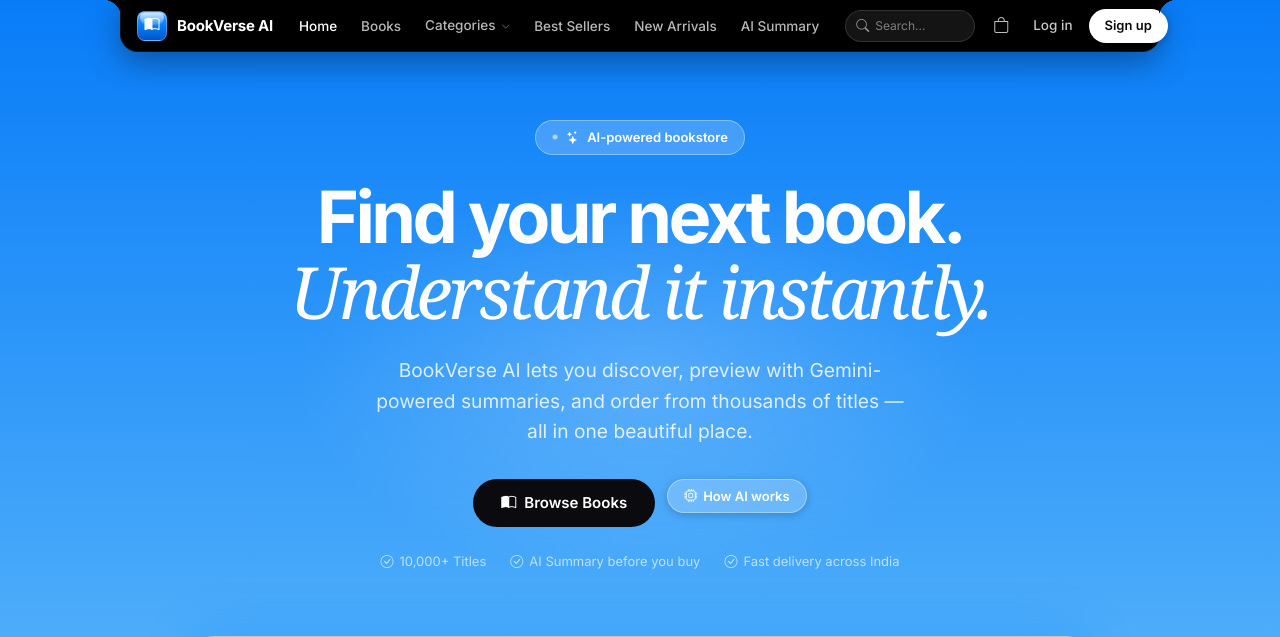
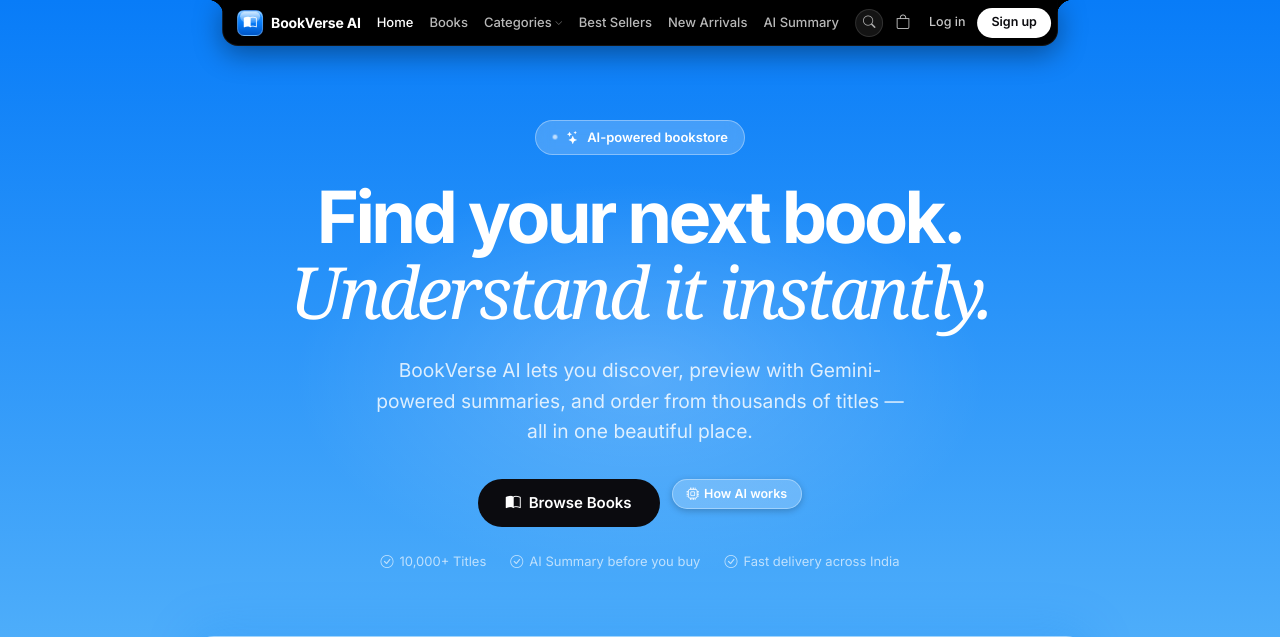
Before and after one commit to Angel5326/bookverse-ai, a Django app: page / in a window 1280 px wide. Shown: the top 637 px of the page. Run offline with Django 5.2, Linux system fonts and the light colour scheme; data that the repository does not hold is empty; parts of the project's set-up code (start-up, migrations or seed data) failed here and were passed over; some web fonts are replaced.

Commit message:
feat(ui): refine navbar to compact width and optical alignment

```diff
--- a/static/css/style.css
+++ b/static/css/style.css
@@ -147,15 +147,15 @@ a:hover { color: var(--blue); }
 }
 
 /* ============================================================
-   5. NAVBAR — TOP-DOCKED NOTCH (SUPASTE STYLE)
+   5. NAVBAR — COMPACT TOP-DOCKED NOTCH (SUPASTE STYLE)
    ============================================================ */
 .bv-navbar {
   position: fixed;
   top: 0;
   left: 50%;
   transform: translateX(-50%);
-  width: auto;
-  max-width: min(1040px, calc(100vw - 24px));
+  width: max-content;
+  max-width: min(840px, calc(100vw - 20px));
   z-index: 1050;
   transition: transform var(--transition);
 }
@@ -165,12 +165,12 @@ a:hover { color: var(--blue); }
   display: flex;
   align-items: center;
   justify-content: space-between;
-  gap: 22px;
+  gap: 14px;
   background: #000000;
-  height: 52px;
-  padding: 0 8px 0 16px;
-  border-radius: 0 0 18px 18px;
-  box-shadow: 0 10px 32px rgba(0, 0, 0, 0.35);
+  height: 46px;
+  padding: 0 6px 0 14px;
+  border-radius: 0 0 16px 16px;
+  box-shadow: 0 8px 28px rgba(0, 0, 0, 0.38);
   border: 1px solid rgba(255, 255, 255, 0.08);
   border-top: none;
 }
@@ -180,10 +180,10 @@ a:hover { color: var(--blue); }
   content: "";
   position: absolute;
   top: 0;
-  left: -18px;
-  width: 18px;
-  height: 18px;
-  background: radial-gradient(circle at 0% 100%, transparent 18px, #000000 18.5px);
+  left: -16px;
+  width: 16px;
+  height: 16px;
+  background: radial-gradient(circle at 0% 100%, transparent 16px, #000000 16.5px);
   pointer-events: none;
 }
 
@@ -191,51 +191,54 @@ a:hover { color: var(--blue); }
   content: "";
   position: absolute;
   top: 0;
-  right: -18px;
-  width: 18px;
-  height: 18px;
-  background: radial-gradient(circle at 100% 100%, transparent 18px, #000000 18.5px);
+  right: -16px;
+  width: 16px;
+  height: 16px;
+  background: radial-gradient(circle at 100% 100%, transparent 16px, #000000 16.5px);
   pointer-events: none;
 }
 
 /* Brand */
 .bv-navbar__brand {
-  display: flex;
-  align-items: center;
-  gap: 10px;
+  display: inline-flex;
+  align-items: center;
+  gap: 8px;
   color: #ffffff;
   font-weight: 700;
-  font-size: 15px;
+  font-size: 14px;
   letter-spacing: -0.015em;
   white-space: nowrap;
   text-decoration: none;
+  line-height: 1;
 }
 
 .bv-brand-title {
   color: #ffffff;
   font-weight: 700;
-  font-size: 15px;
+  font-size: 14px;
   letter-spacing: -0.015em;
-}
-
-/* 3D Glossy App Icon (matching Supaste macOS icon) */
+  line-height: 1;
+}
+
+/* 3D Glossy App Icon */
 .bv-logo-mark {
   position: relative;
-  width: 30px;
-  height: 30px;
+  width: 26px;
+  height: 26px;
   background: linear-gradient(180deg, #3aa0ff 0%, #087cf8 50%, #0056c6 100%);
-  border-radius: 8px;
-  display: flex;
+  border-radius: 7px;
+  display: inline-flex;
   align-items: center;
   justify-content: center;
   color: #ffffff;
+  font-size: 13px;
   flex-shrink: 0;
-  box-shadow: 0 2px 6px rgba(0, 0, 0, 0.35), inset 0 1px 0 rgba(255, 255, 255, 0.55);
+  box-shadow: 0 2px 5px rgba(0, 0, 0, 0.35), inset 0 1px 0 rgba(255, 255, 255, 0.55);
   border: 1px solid rgba(255, 255, 255, 0.25);
   overflow: hidden;
-}
-
-/* Specular reflection bubble on top half */
+  line-height: 1;
+}
+
 .bv-logo-mark::before {
   content: "";
   position: absolute;
@@ -244,26 +247,35 @@ a:hover { color: var(--blue); }
   right: 2px;
   height: 46%;
   background: linear-gradient(180deg, rgba(255, 255, 255, 0.75) 0%, rgba(255, 255, 255, 0.12) 100%);
-  border-radius: 6px 6px 10px 10px;
+  border-radius: 5px 5px 8px 8px;
   pointer-events: none;
 }
 
-/* Nav links */
+/* Nav links in optical line alignment */
 .bv-navbar__links {
   display: flex;
   align-items: center;
-  gap: 16px;
+  gap: 12px;
   list-style: none;
   margin: 0;
   padding: 0;
 }
 
+.bv-navbar__links li {
+  display: inline-flex;
+  align-items: center;
+  line-height: 1;
+}
+
 .bv-navbar__links a,
 .bv-navbar__links button.nav-link-btn {
+  display: inline-flex;
+  align-items: center;
   color: rgba(255, 255, 255, 0.72);
-  font-size: 13.5px;
+  font-size: 13px;
   font-weight: 500;
-  padding: 6px 4px;
+  line-height: 1;
+  padding: 4px 2px;
   transition: color 0.15s ease;
   background: none;
   border: none;
@@ -278,8 +290,21 @@ a:hover { color: var(--blue); }
   color: #ffffff;
 }
 
+.bv-dropdown-icon {
+  font-size: 8px;
+  margin-left: 3px;
+  opacity: 0.7;
+  display: inline-block;
+  vertical-align: middle;
+}
+
 /* Dropdown */
-.bv-dropdown { position: relative; }
+.bv-dropdown {
+  position: relative;
+  display: inline-flex;
+  align-items: center;
+  line-height: 1;
+}
 
 .bv-dropdown__menu {
   display: none;
@@ -287,7 +312,7 @@ a:hover { color: var(--blue); }
   top: calc(100% + 8px);
   left: 50%;
   transform: translateX(-50%);
-  min-width: 180px;
+  min-width: 170px;
   background: #111116;
   border: 1px solid rgba(255, 255, 255, 0.12);
   border-radius: var(--radius-md);
@@ -309,6 +334,7 @@ a:hover { color: var(--blue); }
   font-size: 13px;
   text-decoration: none;
   transition: background 0.15s ease, color 0.15s ease;
+  line-height: 1.4;
 }
 
 .bv-dropdown__menu a:hover {
@@ -316,24 +342,38 @@ a:hover { color: var(--blue); }
   color: #ffffff;
 }
 
-/* Compact Search */
+/* Right actions */
+.bv-navbar__actions {
+  display: inline-flex;
+  align-items: center;
+  gap: 6px;
+  flex-shrink: 0;
+  line-height: 1;
+}
+
+/* Compact Expanding Search */
 .bv-navbar__search-compact {
-  display: flex;
+  display: inline-flex;
   align-items: center;
   background: rgba(255, 255, 255, 0.08);
   border: 1px solid rgba(255, 255, 255, 0.12);
   border-radius: var(--radius-pill);
-  height: 32px;
-  padding: 0 10px;
-  gap: 6px;
-  transition: width var(--transition), background var(--transition), border-color var(--transition);
-  width: 130px;
-}
-
+  height: 28px;
+  width: 28px;
+  padding: 0 7px;
+  gap: 5px;
+  overflow: hidden;
+  transition: width 0.25s cubic-bezier(0.16, 1, 0.3, 1), background 0.18s, border-color 0.18s;
+  cursor: pointer;
+  line-height: 1;
+}
+
+.bv-navbar__search-compact:hover,
 .bv-navbar__search-compact:focus-within {
-  width: 175px;
+  width: 135px;
   background: rgba(255, 255, 255, 0.14);
   border-color: rgba(255, 255, 255, 0.28);
+  padding: 0 10px;
 }
 
 .bv-navbar__search-compact input {
@@ -344,35 +384,40 @@ a:hover { color: var(--blue); }
   font-size: 12px;
   width: 100%;
   font-family: var(--font-body);
-}
-
-.bv-navbar__search-compact input::placeholder { color: rgba(255, 255, 255, 0.45); }
-.bv-navbar__search-icon { color: rgba(255, 255, 255, 0.55); font-size: 13px; }
-
-/* Right actions */
-.bv-navbar__actions {
-  display: flex;
-  align-items: center;
-  gap: 10px;
+  opacity: 0;
+  transition: opacity 0.2s;
+  line-height: 1;
+}
+
+.bv-navbar__search-compact:hover input,
+.bv-navbar__search-compact:focus-within input {
+  opacity: 1;
+}
+
+.bv-navbar__search-icon {
+  color: rgba(255, 255, 255, 0.65);
+  font-size: 12.5px;
   flex-shrink: 0;
+  line-height: 1;
 }
 
 /* Icon button (cart, etc.) */
 .bv-nav-icon-btn {
   position: relative;
-  width: 32px;
-  height: 32px;
-  display: flex;
+  width: 28px;
+  height: 28px;
+  display: inline-flex;
   align-items: center;
   justify-content: center;
   color: rgba(255, 255, 255, 0.75);
-  font-size: 16px;
+  font-size: 14.5px;
   border-radius: var(--radius-pill);
   background: transparent;
   border: none;
   cursor: pointer;
   transition: color var(--transition), background var(--transition);
   text-decoration: none;
+  line-height: 1;
 }
 
 .bv-nav-icon-btn:hover {
@@ -384,8 +429,8 @@ a:hover { color: var(--blue); }
   position: absolute;
   top: 0;
   right: 0;
-  min-width: 16px;
-  height: 16px;
+  min-width: 15px;
+  height: 15px;
   background: var(--blue);
   color: #ffffff;
   font-size: 9px;
@@ -394,18 +439,22 @@ a:hover { color: var(--blue); }
   display: flex;
   align-items: center;
   justify-content: center;
-  padding: 0 4px;
+  padding: 0 3px;
   transform: translate(25%, -25%);
+  line-height: 1;
 }
 
 .bv-nav-link-login {
+  display: inline-flex;
+  align-items: center;
   color: rgba(255, 255, 255, 0.78);
-  font-size: 13.5px;
+  font-size: 12.5px;
   font-weight: 500;
   text-decoration: none;
-  padding: 6px 6px;
+  padding: 4px 6px;
   transition: color 0.15s ease;
   white-space: nowrap;
+  line-height: 1;
 }
 
 .bv-nav-link-login:hover {
@@ -417,9 +466,9 @@ a:hover { color: var(--blue); }
   background: #ffffff;
   color: #0b0b0f;
   font-weight: 600;
-  font-size: 13px;
-  height: 34px;
-  padding: 0 16px;
+  font-size: 12.5px;
+  height: 30px;
+  padding: 0 14px;
   border-radius: 9999px;
   border: none;
   cursor: pointer;
@@ -427,16 +476,17 @@ a:hover { color: var(--blue); }
   display: inline-flex;
   align-items: center;
   justify-content: center;
-  gap: 6px;
+  gap: 5px;
   text-decoration: none;
-  box-shadow: 0 2px 8px rgba(0, 0, 0, 0.2);
+  box-shadow: 0 2px 7px rgba(0, 0, 0, 0.22);
   white-space: nowrap;
+  line-height: 1;
 }
 
 .btn-bv-pill-white:hover {
   background: #f4f6fa;
   transform: translateY(-1px);
-  box-shadow: 0 4px 12px rgba(0, 0, 0, 0.25);
+  box-shadow: 0 3px 10px rgba(0, 0, 0, 0.28);
   color: #0b0b0f;
 }
 
--- a/templates/partials/navbar.html
+++ b/templates/partials/navbar.html
@@ -4,29 +4,26 @@
 <nav class="bv-navbar" aria-label="Main navigation">
   <div class="bv-navbar__inner">
 
-    {# ── Brand with 3D glossy icon ── #}
+    {# ── Brand ── #}
     <a href="{% url 'store:home' %}" class="bv-navbar__brand" aria-label="{{ SITE_NAME }} home">
       <div class="bv-logo-mark" aria-hidden="true">
-        <i class="bi bi-book-half" style="font-size:15px;"></i>
+        <i class="bi bi-book-half"></i>
       </div>
       <span class="bv-brand-title">{{ SITE_NAME }}</span>
     </a>
 
-    {# ── Desktop nav links ── #}
+    {# ── Navigation links in logical order ── #}
     <ul class="bv-navbar__links" role="list">
-
       <li>
         <a href="{% url 'store:home' %}" aria-label="Home">Home</a>
       </li>
-
       <li>
         <a href="#books" aria-label="Browse books">Books</a>
       </li>
-
-      {# ── Categories dropdown ── #}
       <li class="bv-dropdown">
         <button class="nav-link-btn" aria-haspopup="true" aria-expanded="false" aria-label="Browse categories">
-          Categories <i class="bi bi-chevron-down" style="font-size:9px;margin-left:2px;opacity:.7;"></i>
+          <span>Categories</span>
+          <i class="bi bi-chevron-down bv-dropdown-icon"></i>
         </button>
         <div class="bv-dropdown__menu" role="menu">
           {% for cat in global_categories %}
@@ -35,31 +32,27 @@
               {{ cat.name }}
             </a>
           {% empty %}
-            <span style="padding:10px 12px;color:rgba(255,255,255,.4);font-size:12px;display:block;">
+            <span style="padding:8px 12px;color:rgba(255,255,255,.4);font-size:12px;display:block;">
               No categories yet
             </span>
           {% endfor %}
         </div>
       </li>
-
       <li>
         <a href="#best-sellers" aria-label="Best sellers">Best Sellers</a>
       </li>
-
       <li>
         <a href="#new-arrivals" aria-label="New arrivals">New Arrivals</a>
       </li>
-
       <li>
         <a href="#ai-summary" aria-label="AI Summaries">AI Summary</a>
       </li>
-
     </ul>
 
-    {# ── Right actions ── #}
+    {# ── Right actions: search trigger, cart, auth ── #}
     <div class="bv-navbar__actions">
 
-      {# Compact expandable search #}
+      {# Compact expanding search icon #}
       <form class="bv-navbar__search-compact" role="search" action="#" method="get">
         {# TODO Person 1: set action to store:search once search view exists #}
         <i class="bi bi-search bv-navbar__search-icon" aria-hidden="true"></i>
@@ -72,7 +65,7 @@
         >
       </form>
 
-      {# Cart icon button with badge #}
+      {# Cart button #}
       <a
         href="#"
         class="bv-nav-icon-btn"
@@ -92,10 +85,10 @@
         <div class="bv-dropdown">
           <button class="btn-bv-pill-white" aria-haspopup="true" aria-expanded="false" aria-label="User menu">
             <i class="bi bi-person-fill" aria-hidden="true"></i>
-            <span>{{ user.username|truncatechars:12 }}</span>
-            <i class="bi bi-chevron-down" style="font-size:9px;margin-left:2px;"></i>
+            <span>{{ user.username|truncatechars:10 }}</span>
+            <i class="bi bi-chevron-down bv-dropdown-icon"></i>
           </button>
-          <div class="bv-dropdown__menu" role="menu" style="right:0;left:auto;transform:none;min-width:170px;">
+          <div class="bv-dropdown__menu" role="menu" style="right:0;left:auto;transform:none;min-width:160px;">
             <a href="{% url 'accounts:profile' %}" role="menuitem">
               <i class="bi bi-person me-2" aria-hidden="true"></i>My Profile
             </a>
```
